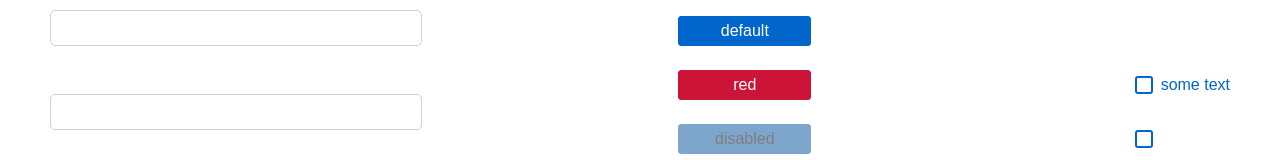
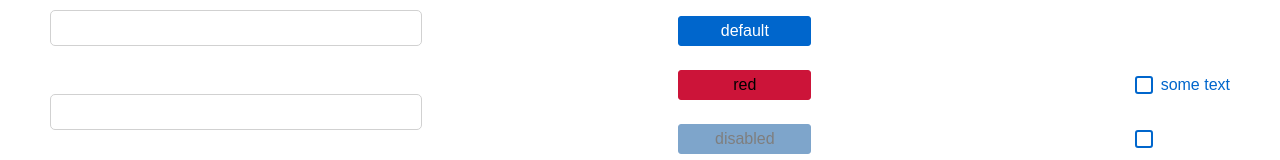
Before and after one commit to and-gurin/hws2, a React (Create React App) app: page / in a window 1280 px wide. Shown: the part 720-880 px from the top of the page. Built offline with nearby package versions, Linux system fonts and the light colour scheme.

Commit message:
fix: correct mistake in default class homework number four

```diff
--- a/src/s2-homeworks/hw04/common/c2-SuperButton/SuperButton.module.css
+++ b/src/s2-homeworks/hw04/common/c2-SuperButton/SuperButton.module.css
@@ -3,12 +3,10 @@
     margin-right: 54px;
     width: 133px;
     height: 30px;
+    font-family: 'Montserrat', sans-serif;
+    font-size: medium;
     border: solid 1px #0066CC;
     border-radius: 3px;
-    background-color: #0066CC;
-    color: #FFFFFF;
-    font-family: 'Montserrat', sans-serif;
-    font-size: medium;
 }
 
 .disabled {
@@ -28,6 +26,8 @@
 }
 
 .default {
+    background-color: #0066CC;
+    color: #FFFFFF;
 }
 
 .red {
--- a/src/s2-homeworks/hw04/common/c2-SuperButton/SuperButton.tsx
+++ b/src/s2-homeworks/hw04/common/c2-SuperButton/SuperButton.tsx
@@ -19,9 +19,10 @@ const SuperButton: React.FC<SuperButtonPropsType> = (
 ) => {
     const finalClassName = s.button
          + (disabled
-                    ? ' ' + s.disabled
+                        ? ' ' + s.disabled
                  : xType === 'red'
-                     ? ' ' + s.red : xType === 'secondary' ? ' ' + s.secondary : '' )
+                        ? ' ' + s.red : xType === 'secondary'
+                        ? ' ' + s.secondary : ' ' + s.default)
         + (className ? ' ' + s.className : '') // задачка на смешивание классов
 
     return (
```
